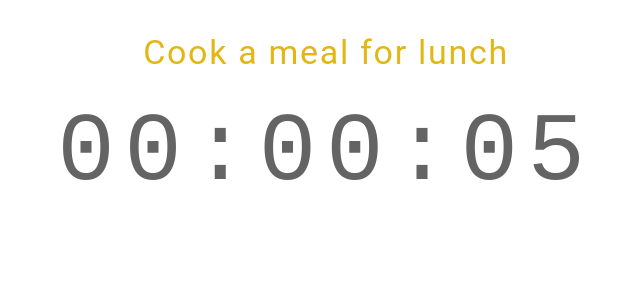
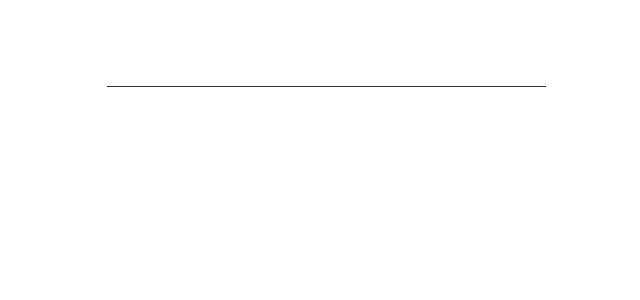
Before and after one commit to mnnaegel/log, a React (Vite) app: page / in a window 1280 px wide. Shown: the top 300 px of the page, without its empty margins (314-954 px from the left). Built offline with nearby package versions, Linux system fonts and the light colour scheme.

Commit message:
in a good state

```diff
--- a/package.json
+++ b/package.json
@@ -15,6 +15,9 @@
     "@fontsource/roboto": "^5.1.1",
     "@mui/icons-material": "^6.3.0",
     "@mui/material": "^6.3.0",
+    "@tiptap/pm": "^2.10.4",
+    "@tiptap/react": "^2.10.4",
+    "@tiptap/starter-kit": "^2.10.4",
     "react": "^18.3.1",
     "react-dom": "^18.3.1"
   },
--- a/src/App.tsx
+++ b/src/App.tsx
@@ -1,14 +1,53 @@
+import { useState } from 'react';
+import { Box, Stack } from "@mui/material";
 import SplitTimer from './SplitTimer';
-import {Box, Stack} from "@mui/material";
+import SplitInput from './SplitInput';
+import CompletedSplits from './CompletedSplits';
+import { Split } from "./types";
 
 function App() {
+  const [currentSplit, setCurrentSplit] = useState<Split | null>(null);
+  const [completedSplits, setCompletedSplits] = useState<Split[]>([]);
+
+  const handleCreateSplit = (name: string) => {
+    setCurrentSplit({
+      id: Date.now().toString(),
+      name,
+      startTime: Date.now(),
+    });
+  };
+
+  const handleCompleteSplit = () => {
+    if (currentSplit) {
+      const completedSplit = {
+        ...currentSplit,
+        endTime: Date.now(),
+      };
+      setCompletedSplits([completedSplit, ...completedSplits]);
+      setCurrentSplit(null);
+    }
+  };
+
   return (
-    <Stack width="100%" height="100%" alignItems="center">
-      <Box m={4}>
-        <SplitTimer />
+    <Stack
+      width="100%"
+      height="100%"
+      alignItems="center"
+      spacing={6}
+    >
+      <Box p={4}>
+        {currentSplit ? (
+          <SplitTimer
+            currentSplit={currentSplit}
+            onComplete={handleCompleteSplit}
+          />
+        ) : (
+          <SplitInput onCreateSplit={handleCreateSplit} />
+        )}
       </Box>
+      <CompletedSplits splits={completedSplits} />
     </Stack>
-  )
+  );
 }
 
 export default App;
--- /dev/null
+++ b/src/CompletedSplits.tsx
@@ -0,0 +1,52 @@
+// CompletedSplits.tsx
+import { Stack, Typography } from "@mui/material";
+import {Split} from "./types.ts";
+import {colors} from "./theme.ts";
+import {formatElapsedTime} from "./utils.ts";
+
+type CompletedSplitsProps = {
+  splits: Split[];
+};
+
+const CompletedSplits = ({ splits }: CompletedSplitsProps) => {
+  return (
+    <Stack spacing={2} sx={{ width: '100%', maxWidth: '600px' }}>
+      {splits.map((split) => (
+        <Stack
+          key={split.id}
+          direction="row"
+          justifyContent="space-between"
+          alignItems="center"
+          sx={{
+            py: 1,
+            borderBottom: `1px solid ${colors.borderColor}`,
+            '&:last-child': {
+              borderBottom: 'none'
+            }
+          }}
+        >
+          <Typography
+            sx={{
+              color: colors.yellow,
+              fontWeight: 300,
+              letterSpacing: '0.05em'
+            }}
+          >
+            {split.name}
+          </Typography>
+          <Typography
+            fontFamily="monospace"
+            sx={{
+              color: colors.gray,
+              letterSpacing: '0.05em'
+            }}
+          >
+            {formatElapsedTime(split.startTime, split.endTime!)}
+          </Typography>
+        </Stack>
+      ))}
+    </Stack>
+  );
+};
+
+export default CompletedSplits;
--- /dev/null
+++ b/src/SplitInput.tsx
@@ -0,0 +1,51 @@
+// SplitInput.tsx
+import { useState } from 'react';
+import { Stack, TextField } from "@mui/material";
+import { colors } from "./theme";
+
+type SplitInputProps = {
+  onCreateSplit: (name: string) => void;
+};
+
+const SplitInput = ({ onCreateSplit }: SplitInputProps) => {
+  const [inputValue, setInputValue] = useState('');
+
+  const handleKeyPress = (event: React.KeyboardEvent) => {
+    if (event.key === 'Enter' && inputValue.trim()) {
+      onCreateSplit(inputValue.trim());
+      setInputValue('');
+    }
+  };
+
+  return (
+    <Stack spacing={3} alignItems="center">
+      <TextField
+        fullWidth
+        value={inputValue}
+        onChange={(e) => setInputValue(e.target.value)}
+        onKeyPress={handleKeyPress}
+        variant="standard"
+        sx={{
+          maxWidth: '600px',
+          '& .MuiInput-input': {
+            color: colors.gray,
+            fontSize: '2rem',
+            textAlign: 'center',
+            caretColor: colors.gray,
+          },
+          '& .MuiInput-underline:before': {
+            borderBottomColor: colors.borderColor,
+          },
+          '& .MuiInput-underline:hover:before': {
+            borderBottomColor: colors.yellow,
+          },
+          '& .MuiInput-underline:after': {
+            borderBottomColor: colors.yellow,
+          },
+        }}
+      />
+    </Stack>
+  );
+};
+
+export default SplitInput;
--- a/src/SplitTimer.tsx
+++ b/src/SplitTimer.tsx
@@ -1,20 +1,17 @@
+// SplitTimer.tsx
 import { useState, useEffect } from 'react';
-import { Stack, Typography } from "@mui/material";
+import { Stack, Typography, IconButton } from "@mui/material";
+import { Split } from "./types";
+import { colors } from "./theme";
+import { formatDuration } from "./utils";
+import CheckCircleOutlineIcon from '@mui/icons-material/CheckCircleOutline';
 
-type Split = {
-  id: string;
-  name: string;
-  startTime: number;
-  endTime?: number;
+type SplitTimerProps = {
+  currentSplit: Split;
+  onComplete: () => void;
 };
 
-const SplitTimer = () => {
-  const [currentSplit] = useState<Split>({
-    id: '1',
-    name: 'Cook a meal for lunch',
-    startTime: Date.now(),
-  });
-
+const SplitTimer = ({ currentSplit, onComplete }: SplitTimerProps) => {
   const [elapsedTime, setElapsedTime] = useState<number>(0);
 
   useEffect(() => {
@@ -27,25 +24,20 @@ const SplitTimer = () => {
     return () => clearInterval(timer);
   }, [currentSplit]);
 
-  const formatTime = (ms: number): string => {
-    const seconds = Math.floor(ms / 1000);
-    const minutes = Math.floor(seconds / 60);
-    const hours = Math.floor(minutes / 60);
-
-    const pad = (num: number): string => num.toString().padStart(2, '0');
-
-    return `${pad(hours)}:${pad(minutes % 60)}:${pad(seconds % 60)}`;
-  };
-
   return (
     <Stack
       spacing={3}
       alignItems="center"
     >
+      <Stack
+        direction="row"
+        spacing={2}
+        alignItems="center"
+      >
         <Typography
           variant="h4"
           sx={{
-          color: '#e2b714', // monkeytype yellow
+            color: colors.yellow,
             fontWeight: 400,
             letterSpacing: '0.05em',
             textAlign: 'center'
@@ -53,17 +45,29 @@ const SplitTimer = () => {
         >
           {currentSplit.name}
         </Typography>
+        <IconButton
+          onClick={onComplete}
+          sx={{
+            color: colors.gray,
+            '&:hover': {
+              color: colors.yellow
+            }
+          }}
+        >
+          <CheckCircleOutlineIcon />
+        </IconButton>
+      </Stack>
 
       <Typography
         variant="h1"
         fontFamily="monospace"
         sx={{
-          color: '#646464', // light gray
+          color: colors.gray,
           fontWeight: 300,
           letterSpacing: '0.1em'
         }}
       >
-        {formatTime(elapsedTime)}
+        {formatDuration(elapsedTime)}
       </Typography>
     </Stack>
   );
--- /dev/null
+++ b/src/theme.ts
@@ -0,0 +1,5 @@
+export const colors = {
+  yellow: '#e2b714',
+  gray: '#646464',
+  borderColor: '#333',
+} as const;
--- /dev/null
+++ b/src/types.ts
@@ -0,0 +1,6 @@
+export type Split = {
+  id: string;
+  name: string;
+  startTime: number;
+  endTime?: number;
+};
--- /dev/null
+++ b/src/utils.ts
@@ -0,0 +1,21 @@
+export const formatDuration = (ms: number): string => {
+  const seconds = Math.floor(ms / 1000);
+  const minutes = Math.floor(seconds / 60);
+  const hours = Math.floor(minutes / 60);
+
+  const pad = (num: number): string => num.toString().padStart(2, '0');
+
+  return `${pad(hours)}:${pad(minutes % 60)}:${pad(seconds % 60)}`;
+};
+
+export const formatElapsedTime = (start: number, end: number): string => {
+  return formatDuration(end - start);
+};
+
+export const formatDateTime = (timestamp: number): string => {
+  return new Date(timestamp).toLocaleTimeString('en-US', {
+    hour: 'numeric',
+    minute: '2-digit',
+    hour12: true,
+  }).toLowerCase();
+};
```
Also changed, not shown: src/Tiptap.tsx (added, +25 -0 lines), src/App.css (line endings or trailing spaces), 1 other file (tests, documents, lock files or other folders). Lines whose indentation alone changed are shown as unchanged.
